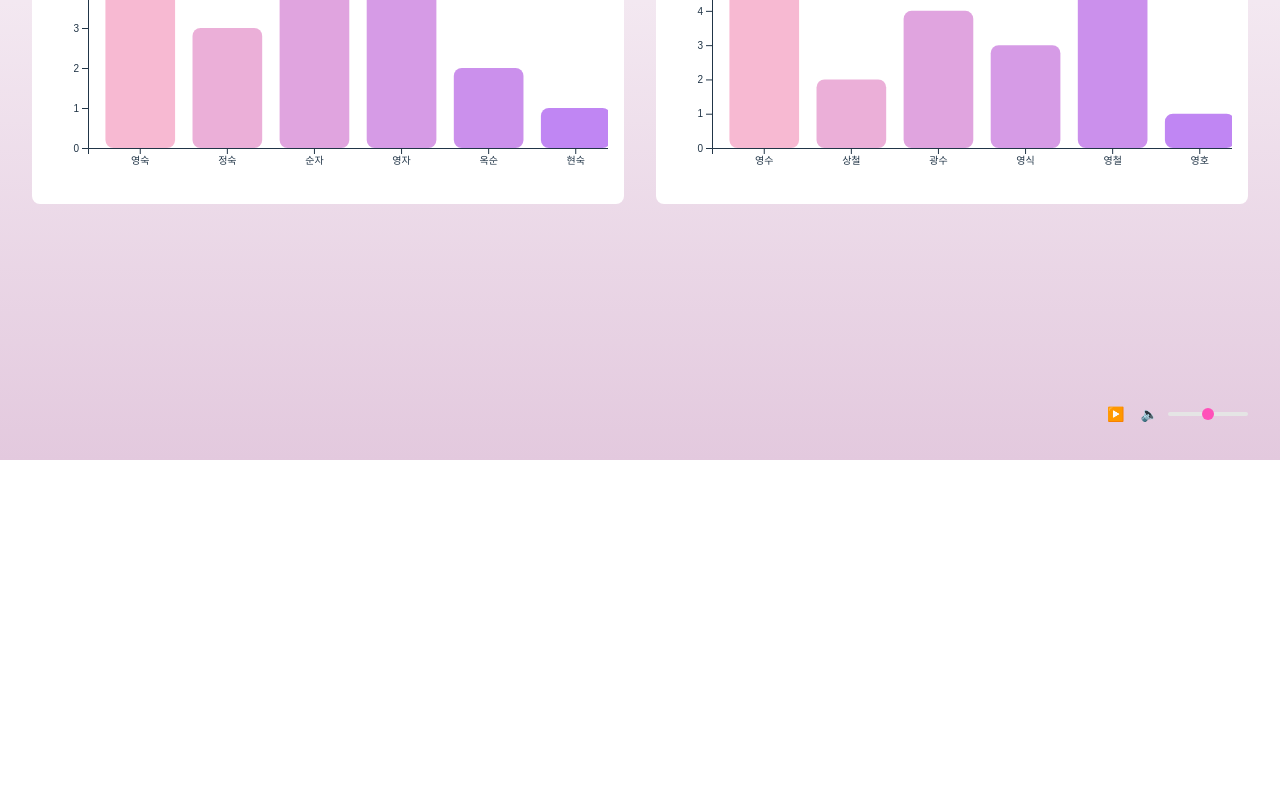
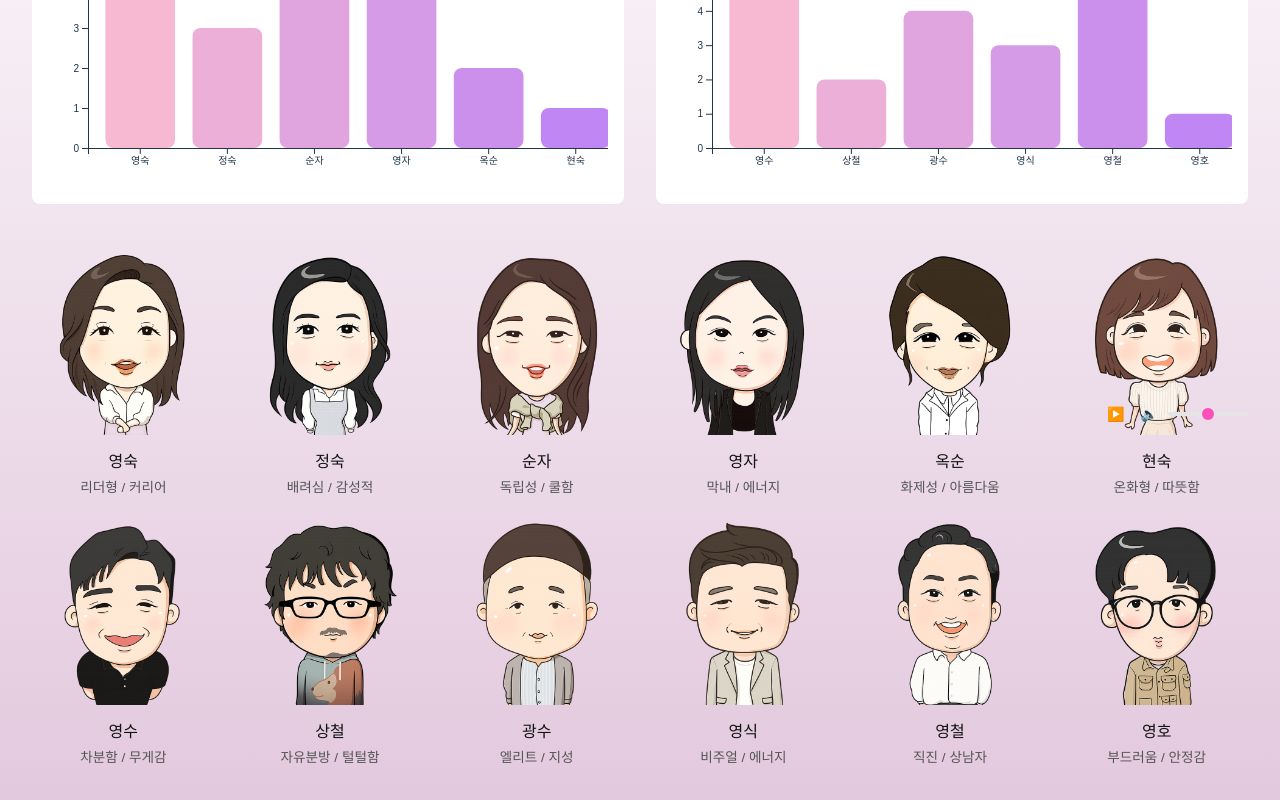
Before and after one commit to madcamp-youaresolo/frontend, a React (Vite) app: page /stats in a window 1280 px wide. Shown: the part 340-1140 px from the top of the page. Before the commit the page ends 800 px from the top, so only its background shows below. Built offline with nearby package versions, Linux system fonts and the light colour scheme; a web font is replaced by a local one.

Commit message:
feat: 통계 페이지 캐릭터 설명 구현

```diff
--- a/src/pages/StatsPage.jsx
+++ b/src/pages/StatsPage.jsx
@@ -3,6 +3,37 @@ import React, { useEffect, useRef, useState } from 'react';
 import Header from '../components/Header';
 import * as d3 from 'd3';
 import styled from 'styled-components';
+import YoungSook from '../assets/images/characters/youngsook.png';
+import JungSook from '../assets/images/characters/jungsook.png';
+import SoonJa from '../assets/images/characters/soonja.png';
+import YoungJa from '../assets/images/characters/youngja.png';
+import OkSoon from '../assets/images/characters/oksoon.png';
+import HyunSook from '../assets/images/characters/hyunsook.png';
+import YoungSu from '../assets/images/characters/youngsu.png';
+import SangChul from '../assets/images/characters/sangchul.png';
+import KwangSu from '../assets/images/characters/kwangsu.png';
+import YoungSik from '../assets/images/characters/youngsik.png';
+import YoungChul from '../assets/images/characters/youngchul.png';
+import YoungHo from '../assets/images/characters/youngho.png';
+
+
+const femaleList = [
+  { name: '영숙', src: YoungSook, subtitle: '리더형 / 커리어' },
+  { name: '정숙', src: JungSook, subtitle: '배려심 / 감성적' },
+  { name: '순자', src: SoonJa, subtitle: '독립성 / 쿨함' },
+  { name: '영자', src: YoungJa, subtitle: '막내 / 에너지' },
+  { name: '옥순', src: OkSoon, subtitle: '화제성 / 아름다움' },
+  { name: '현숙', src: HyunSook, subtitle: '온화형 / 따뜻함' },
+];
+
+const maleList = [
+  { name: '영수', src: YoungSu, subtitle: '차분함 / 무게감' },
+  { name: '상철', src: SangChul, subtitle: '자유분방 / 털털함' },
+  { name: '광수', src: KwangSu, subtitle: '엘리트 / 지성' },
+  { name: '영식', src: YoungSik, subtitle: '비주얼 / 에너지' },
+  { name: '영철', src: YoungChul, subtitle: '직진 / 상남자' },
+  { name: '영호', src: YoungHo, subtitle: '부드러움 / 안정감' },
+];
 
 // 더미 데이터
 const dummyStats = [
@@ -65,6 +96,22 @@ export default function StatsPage() {
         ) : (
           <p>로딩 중…</p>
         )}
+        <ImageGrid>
+          {femaleList.map(c => (
+            <ImageCard key={c.name}>
+              <Avatar src={c.src} alt={c.name}/>
+              <Name>{c.name}</Name>
+              <Subcaption>{c.subtitle}</Subcaption>
+            </ImageCard>
+          ))}
+          {maleList.map(c => (
+            <ImageCard key={c.name}>
+              <Avatar src={c.src} alt={c.name}/>
+              <Name>{c.name}</Name>
+              <Subcaption>{c.subtitle}</Subcaption>
+            </ImageCard>
+          ))}
+        </ImageGrid>
       </Container>
     </Wrapper>
   );
@@ -152,6 +199,25 @@ const ChartGrid = styled.div`
 `;
 /* ================================================= */
 
+/* 반응형 그리드: wide→6열, mid→4열, small→2열 */
+const ImageGrid = styled.div`
+  display: grid;
+  grid-gap: 1.5rem;
+  margin-top: 3rem;
+
+  /* wide: 6 columns */
+  grid-template-columns: repeat(6, 1fr);
+
+  /* medium: 4 columns */
+  @media (max-width: 900px) {
+    grid-template-columns: repeat(4, 1fr);
+  }
+  /* small: 2 columns */
+  @media (max-width: 600px) {
+    grid-template-columns: repeat(2, 1fr);
+  }
+`;
+
 const ChartSection = styled.div`
   background: white;
   padding: 1rem;
@@ -166,3 +232,27 @@ const ChartWrapper = styled.div`
   display: flex;
   justify-content: center;
 `;
+
+const ImageCard = styled.div`
+  text-align: center;
+`;
+
+const Avatar = styled.img`
+  width: 100%;
+  aspect-ratio: 1 / 1;
+  object-fit: contain;
+  border-radius: 8px;
+`;
+
+const Name = styled.div`
+  margin-top: 0.5rem;
+  font-weight: 700;
+  color: #121212;
+`;
+
+const Subcaption = styled.div`
+  margin-top: 0.25rem;
+  font-weight: 400;
+  font-size: 0.85rem;
+  color: #555;
+`;
```
